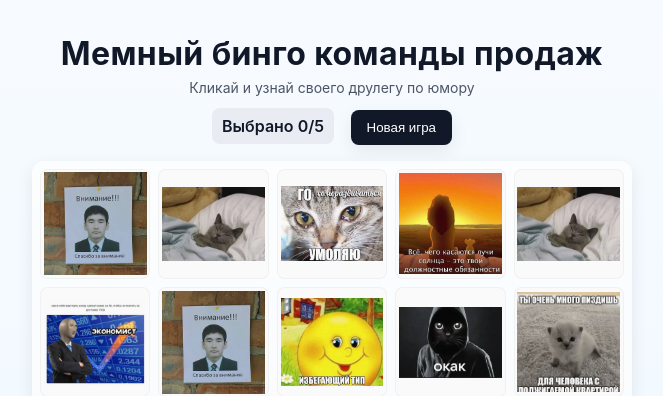
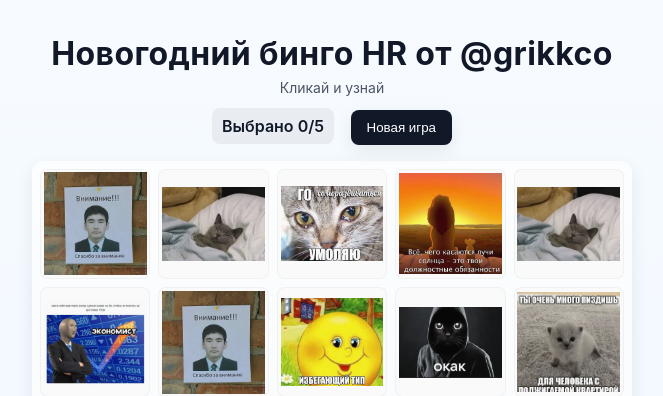
Before and after one commit to grikkco-bit/NewYearHRbingo, a plain HTML site: page index.html in a window 1280 px wide. Shown: the top 396 px of the page, without its empty margins (308-971 px from the left). Drawn offline with Linux system fonts and the light colour scheme.

Commit message:
изменение контента

```diff
--- a/index.html
+++ b/index.html
@@ -3,13 +3,13 @@
 <head>
     <meta charset="utf-8" />
     <meta name="viewport" content="width=device-width,initial-scale=1" />
-    <title>Мемный бинго команды продаж</title>
+    <title>Новогодний бинго HR от @grikkco</title>
     <link rel="stylesheet" href="style.css" />
 </head>
 <body>
     <main class="container">
-        <h1>Мемный бинго команды продаж</h1>
-        <p class="subtitle">Кликай и узнай своего друлегу по юмору</p>
+        <h1>Новогодний бинго HR от @grikkco </h1>
+        <p class="subtitle">Кликай и узнай</p>
         <div class="controls">
             <div id="selectionCounter" class="selection-counter">Выбрано 0/5</div>
             <button id="newGameBtn">Новая игра</button>
```
